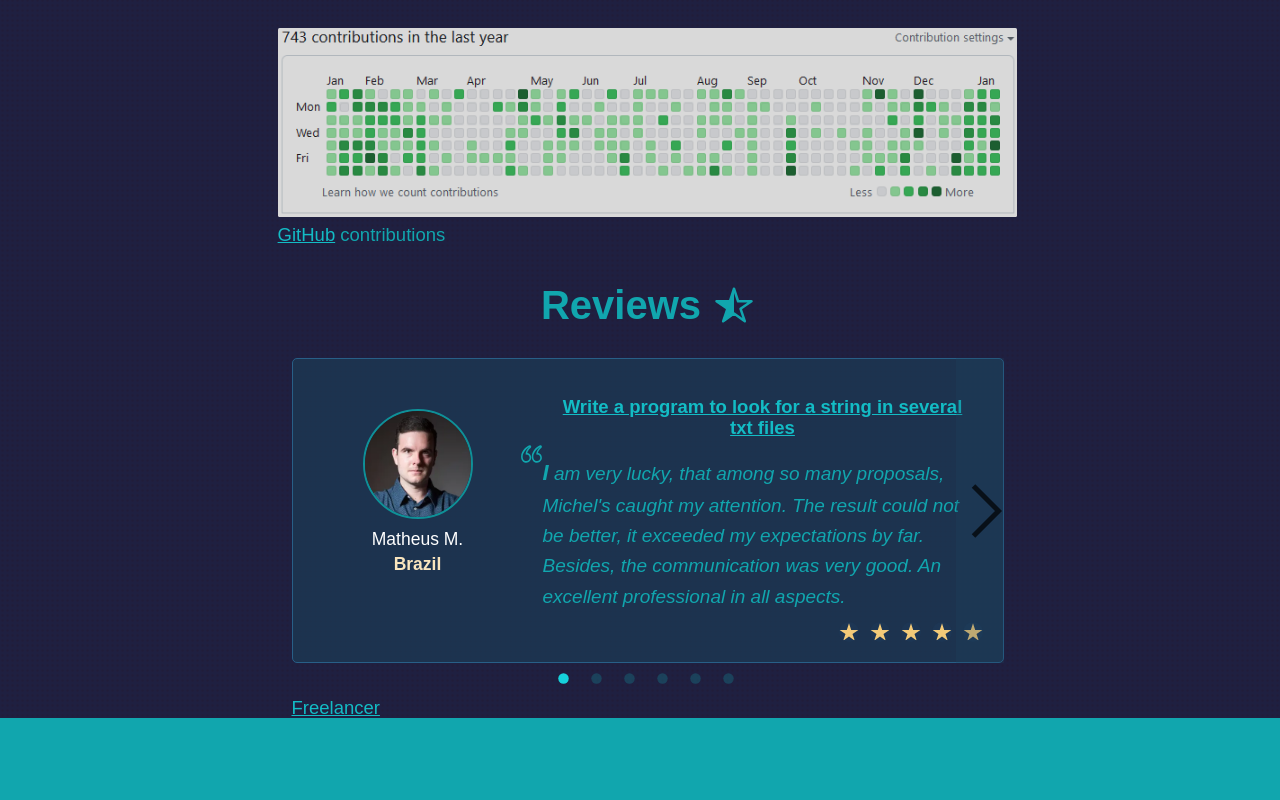
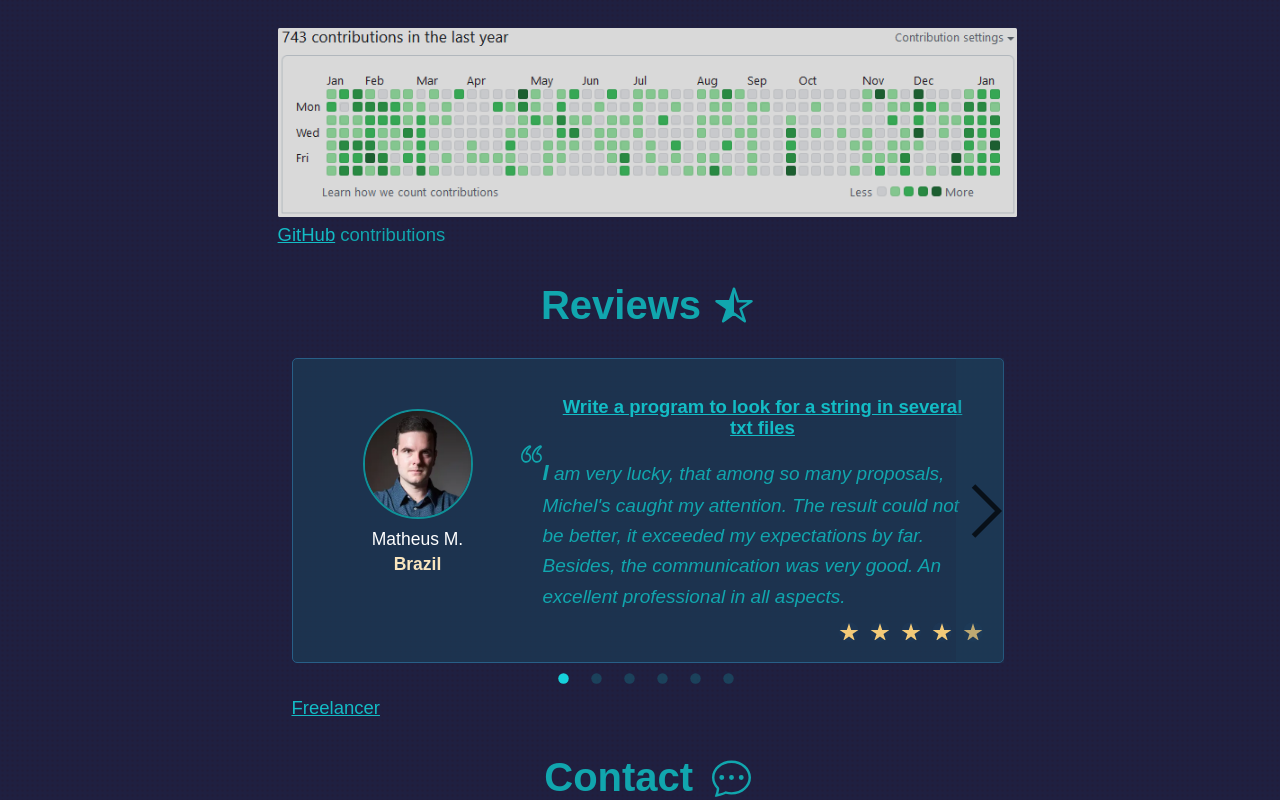
Before and after one commit to FyeCobain/FyeCobain.github.io, a React (Vite) app: page / in a window 1280 px wide. Shown: the part 3752-4552 px from the top of the page. Before the commit the page ends 4470 px from the top, so only its background shows below. Built offline with nearby package versions, Linux system fonts and the light colour scheme.

Commit message:
Contact section added

```diff
--- a/package.json
+++ b/package.json
@@ -1,7 +1,7 @@
 {
   "name": "fye-portfolio",
   "private": true,
-  "version": "0.18.0",
+  "version": "0.18.5",
   "type": "module",
   "scripts": {
     "dev": "vite --host",
--- a/src/App.tsx
+++ b/src/App.tsx
@@ -7,6 +7,7 @@ import Header from '@components/header/Header'
 import AboutMe from '@components/aboutMe/AboutMe'
 import Projects from '@components/projects/Projects'
 import Reviews from '@components/reviews/Reviews'
+import Contact from '@components/contact/Contact'
 
 function App() {
   // Image state context for the image overlay
@@ -31,6 +32,7 @@ function App() {
       <AboutMe />
       <Projects />
       <Reviews />
+      <Contact />
     </ImagesContext.Provider>
   )
 }
--- a/src/components/Nav.tsx
+++ b/src/components/Nav.tsx
@@ -41,9 +41,11 @@ const setScrollListenerInterval = setInterval(() => {
     const FOLDER_ICON = document.getElementById('icon-folder')
     const REVIEWS = document.getElementById('reviews')
     const STAR_ICON = document.getElementById('icon-star')
+    const CONTACT = document.getElementById('contact')
+    const CHAT_ICON = document.getElementById('icon-chat')
 
     // If some element is null, do nothing
-    if (HEADER === null || HOME_ICON === null || ABOUT_ME === null || USER_ICON === null || PROJECTS === null || FOLDER_ICON === null || REVIEWS === null || STAR_ICON === null) {
+    if (HEADER === null || HOME_ICON === null || ABOUT_ME === null || USER_ICON === null || PROJECTS === null || FOLDER_ICON === null || REVIEWS === null || STAR_ICON === null || CONTACT === null || CHAT_ICON === null) {
       clearInterval(setScrollListenerInterval)
       return
     }
@@ -73,6 +75,12 @@ const setScrollListenerInterval = setInterval(() => {
         icon: STAR_ICON,
         unhideOffsetPercentage: 15,
         activeOffsetPercentage: 53.5,
+      },
+      {
+        section: CONTACT,
+        icon: CHAT_ICON,
+        unhideOffsetPercentage: 0,
+        activeOffsetPercentage: 0,
       },
     ]
 
@@ -233,7 +241,7 @@ export default function Nav() {
           <IoStarHalf />
         </div>
 
-        <div id="icon-chat" className="nav__icon">
+        <div id="icon-chat" className="nav__icon" onClick={ () => scrollTo('contact') }>
           <BsChatDots />
         </div>
 
--- /dev/null
+++ b/src/components/contact/Contact.tsx
@@ -0,0 +1,15 @@
+import { useTranslation } from 'react-i18next'
+import { BsChatDots } from 'react-icons/bs'
+
+export default function Contact() {
+  const { t } = useTranslation()
+
+  return (
+    <section id="contact" className="contact content-center">
+      <div className="section-heading">
+        <h2>{ t('contact.value') }</h2>
+        <BsChatDots />
+      </div>
+    </section>
+  )
+}
--- a/src/i18n.ts
+++ b/src/i18n.ts
@@ -63,6 +63,9 @@ export default i18n
           reviews: {
             value: 'Reviews',
           },
+          contact: {
+            value: 'Contact',
+          },
         },
       },
       es: {
@@ -119,6 +122,9 @@ export default i18n
           reviews: {
             value: 'Reseñas',
           },
+          contact: {
+            value: 'Contacto',
+          },
         },
       },
     },
--- a/src/sass/components/_index.scss
+++ b/src/sass/components/_index.scss
@@ -6,3 +6,4 @@
 @forward 'about-me';
 @forward 'projects';
 @forward 'reviews';
+@forward 'contact';
--- /dev/null
+++ b/src/sass/components/contact/_contact.scss
@@ -0,0 +1,12 @@
+@use './../../variables' as vars;
+
+.contact {
+  margin-top: vars.$margin-base;
+
+  .section-heading {
+    svg {
+      font-size: 3.9rem;
+      margin-left: 1.85rem;
+    }
+  }
+}
--- /dev/null
+++ b/src/sass/components/contact/_index.scss
@@ -0,0 +1 @@
+@forward 'contact';
```
Also changed, not shown: 5 other files (tests, documents, lock files or other folders).
